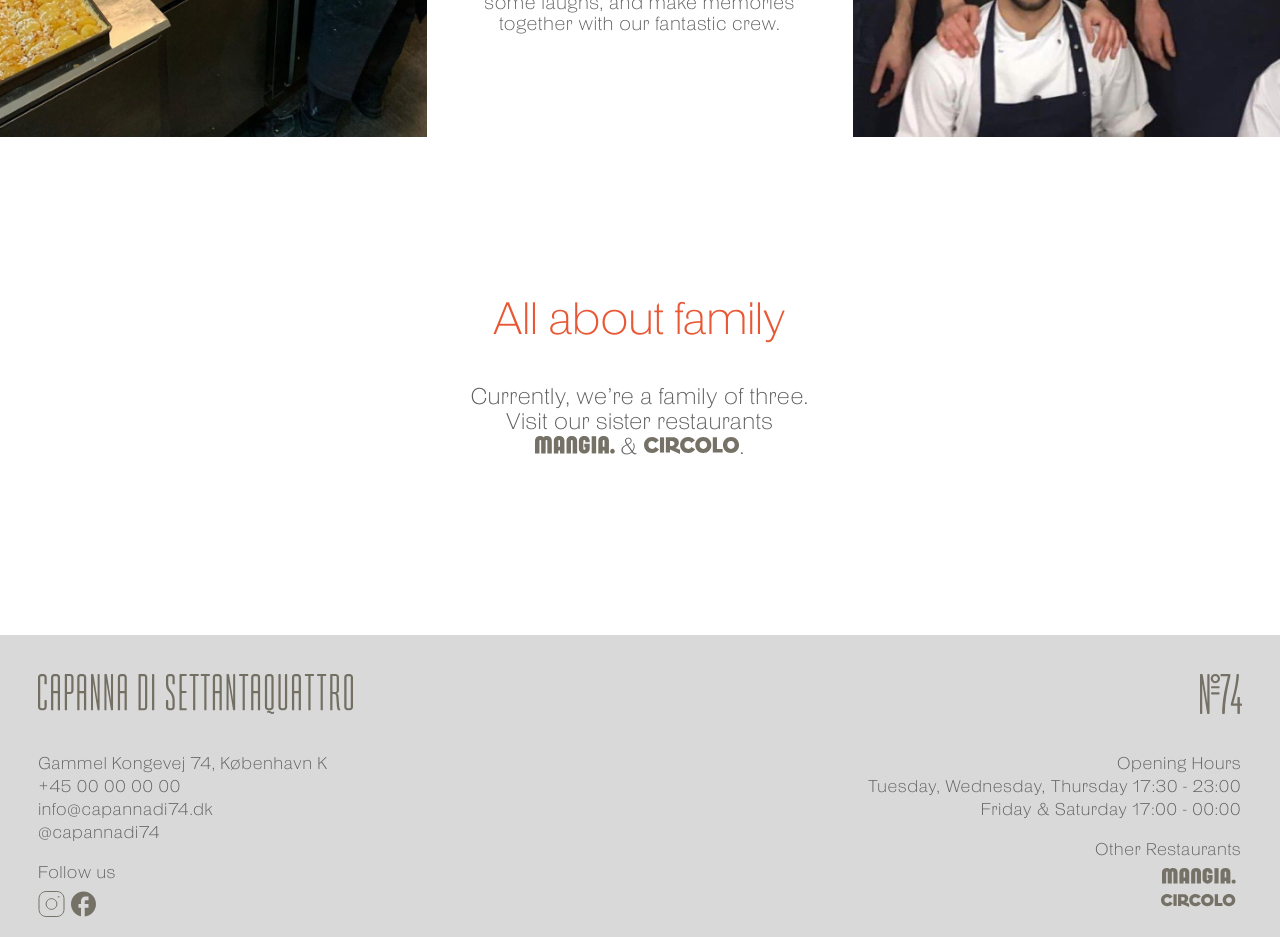
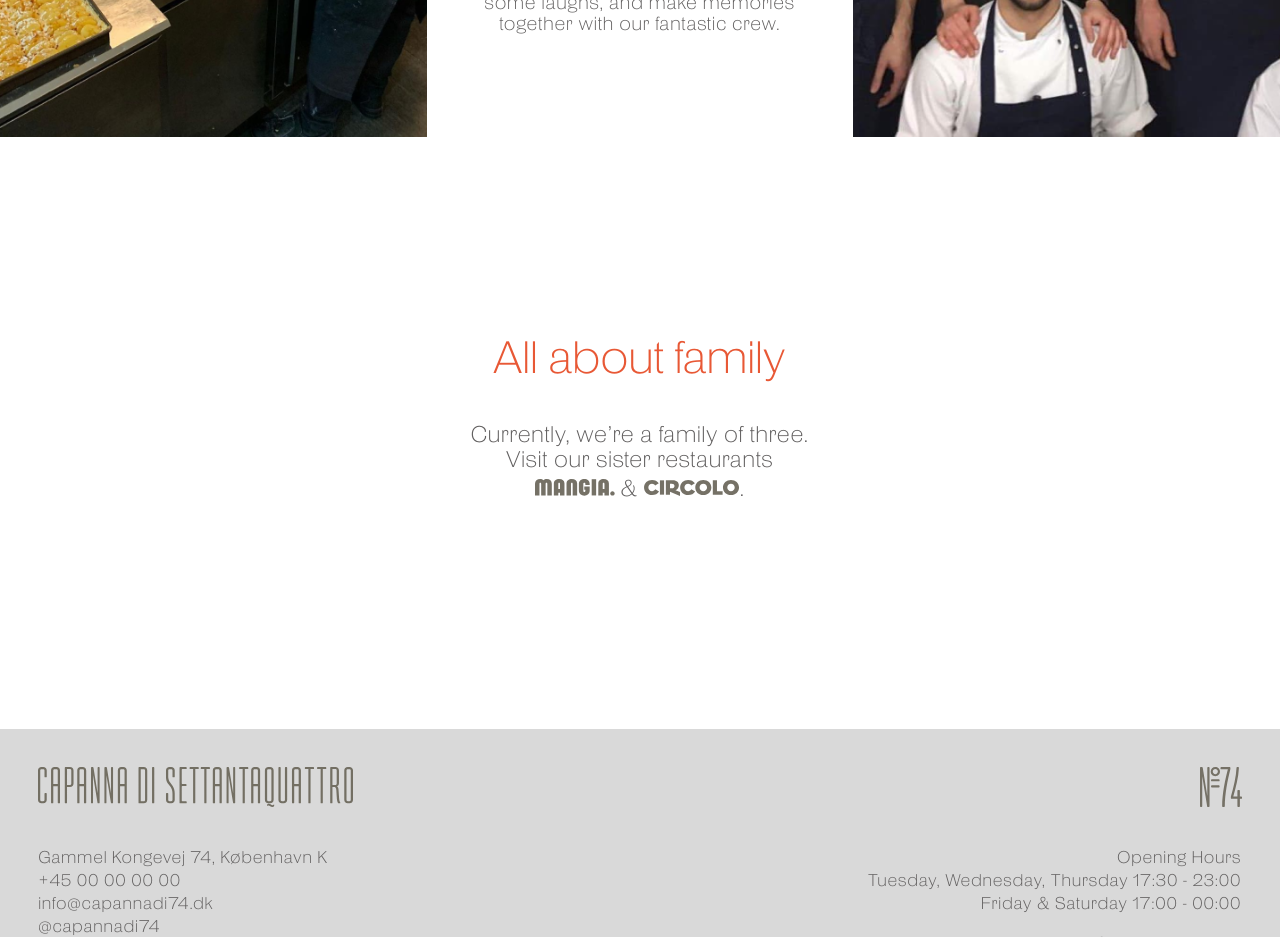
Before and after one commit to ozolinala/capanna74, a Next.js app: page /our-story in a window 1280 px wide. Shown: the part 1860-2797 px from the top of the page. Built offline with nearby package versions, Linux system fonts and the light colour scheme.

Commit message:
styling in our story

```diff
--- a/src/styles/OurStory.module.css
+++ b/src/styles/OurStory.module.css
@@ -38,8 +38,8 @@
   text-decoration: underline;
 }
 .others {
-  padding-top: 9%;
-  padding-bottom: 12%;
+  padding-top: 12%;
+  padding-bottom: 16%;
   text-align: center;
 }
 .others p {
@@ -58,6 +58,7 @@
 }
 
 .mangiaLogo {
+  margin-top: 8px;
   width: 5rem;
 }
 
```
